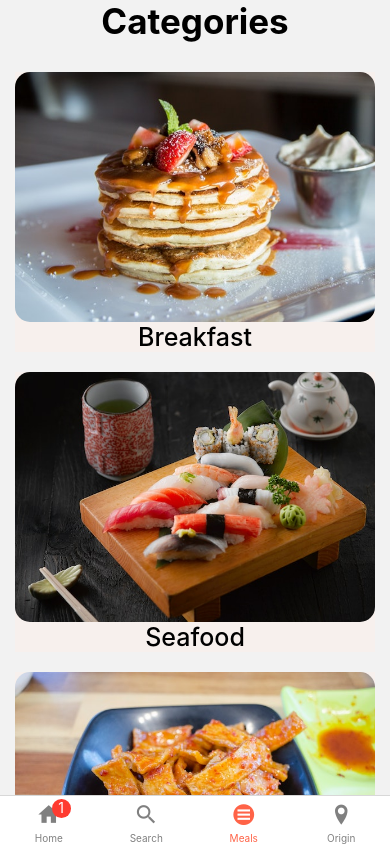
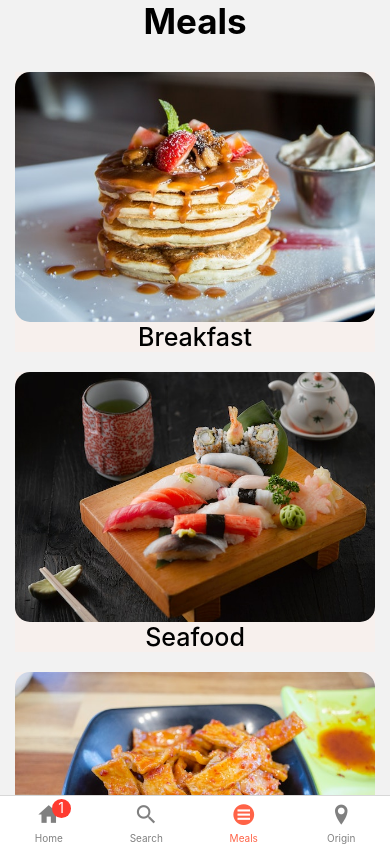
Before and after one commit to Hussein-omar-osman/React-Native-Recipe-App, a React Native app: screen /CategoryTab in a window 390 px wide. Built offline with nearby package versions, Linux system fonts and the light colour scheme.

Commit message:
changing screen titles

```diff
--- a/Screens/Restaurant/CategoryScreen.js
+++ b/Screens/Restaurant/CategoryScreen.js
@@ -18,7 +18,7 @@ const CategoryScreen = () => {
           }}
         >
           <View style={{ marginBottom: 20 }}>
-            <Text style={{ fontSize: 35, fontWeight: '700' }}>Categories</Text>
+            <Text style={{ fontSize: 35, fontWeight: '700' }}>Meals</Text>
           </View>
           {categoryList.map((item) => (
             <TouchableOpacity
--- a/Screens/Restaurant/CountryScreen.js
+++ b/Screens/Restaurant/CountryScreen.js
@@ -18,7 +18,7 @@ const CountryScreen = () => {
           }}
         >
           <View style={{ marginBottom: 20 }}>
-            <Text style={{ fontSize: 35, fontWeight: '700' }}>Countries</Text>
+            <Text style={{ fontSize: 35, fontWeight: '700' }}>Origin</Text>
           </View>
           {countryList.map((item) => (
             <TouchableOpacity
```
